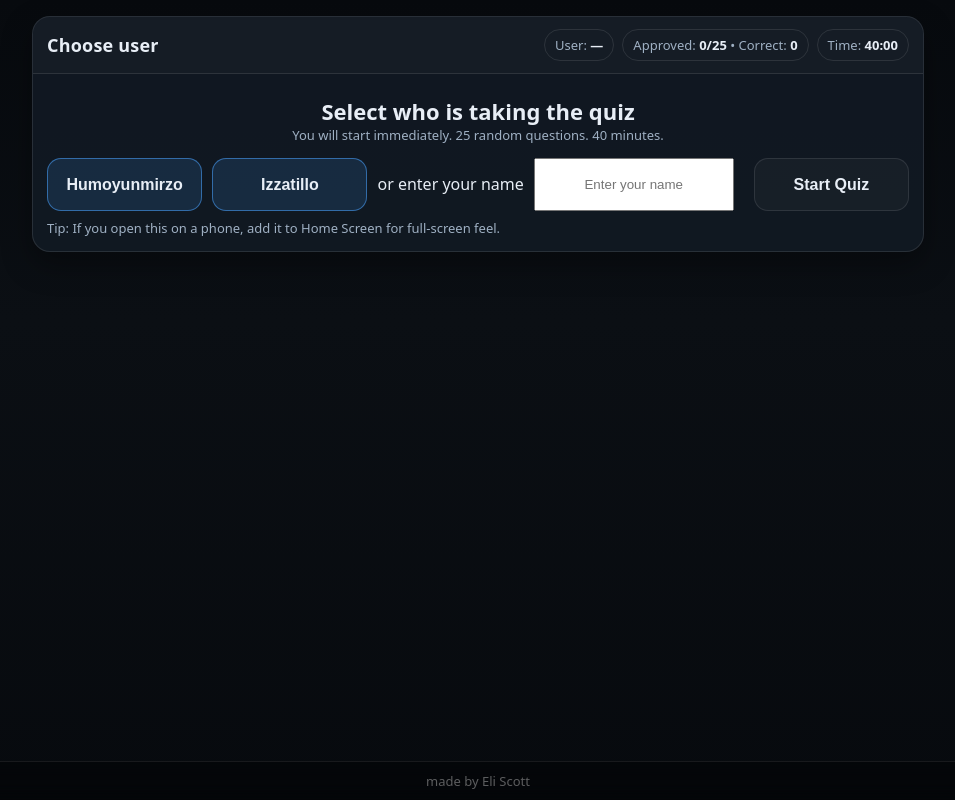
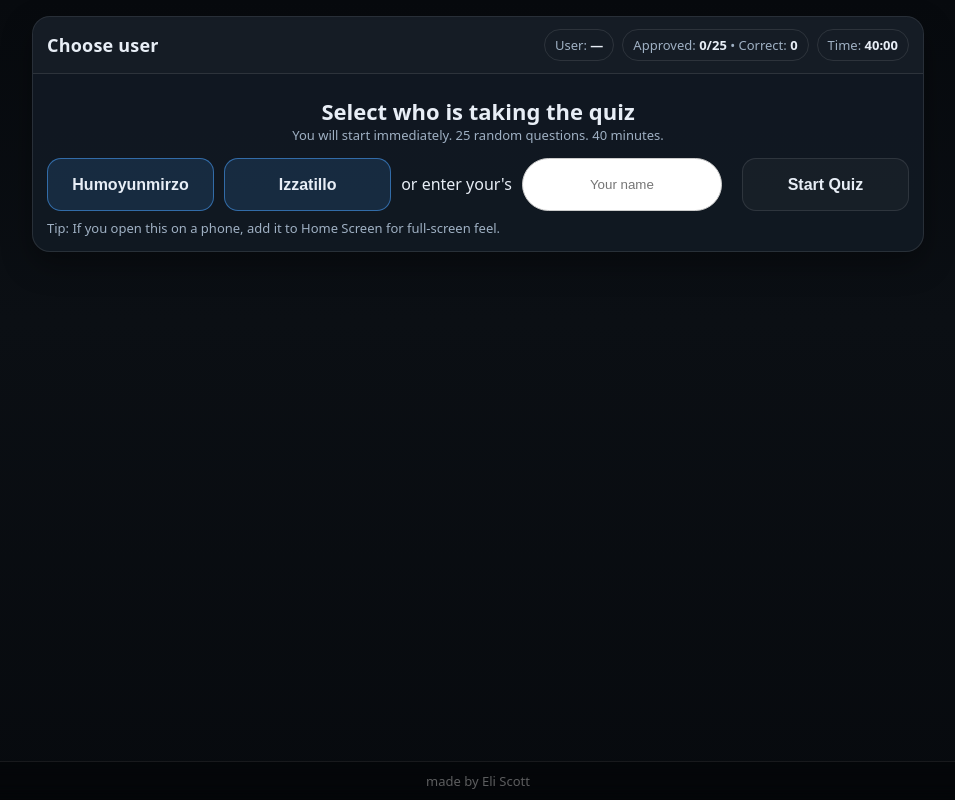
Before and after one commit to Izzatillo075/quiz-dinshunoslik, a plain HTML site: page index.html in a window 1280 px wide. Shown: the whole page, without its empty margins (162-1117 px from the left). Drawn offline with Linux system fonts and the light colour scheme.

Commit message:
Update index.html

```diff
--- a/index.html
+++ b/index.html
@@ -142,12 +142,12 @@
         <div class="btnrow">
           <button class="primary" id="btnHum">Humoyunmirzo</button>
           <button class="primary" id="btnIzz">Izzatillo</button>
-          <p style="margin-top:15px;">or enter your name</p>
+          <p style="margin-top:15px;">or enter your's</p>
 <input
   type="text"
   id="customName"
-  placeholder="Enter your name"
-  style="padding:8px;width:200px;text-align:center;"
+  placeholder="Your name"
+  style="padding:8px;width:200px;text-align:center;border-radius:999px;border:1px solid #ccc;outline:none"
 />
 <br><br>
 <button onclick="selectCustomUser()">Start Quiz</button>
```
